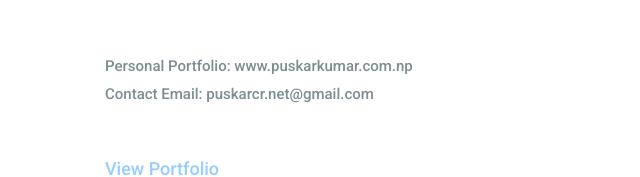
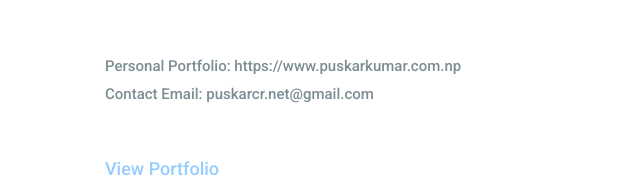
Before and after one commit to Puskar-GitHub/BuggyTech, a plain HTML site: page index.html in a window 1280 px wide. Shown: the part 3004-3181 px from the top of the page, 640-1280 px from the left. Drawn offline with nearby package versions, Linux system fonts and the light colour scheme.

Commit message:
Update index.html

```diff
--- a/index.html
+++ b/index.html
@@ -283,10 +283,10 @@
                             <h6>Say hello!</h6>
                             <h2>Get in touch, send us an e-mail or call us</h2>
                         </div>
-                        <p>Personal Portfolio: www.puskarkumar.com.np
+                        <p>Personal Portfolio: https://www.puskarkumar.com.np
                         </p>
                         <p>Contact Email: puskarcr.net@gmail.com</p>
-                        <a href="www.puskarkumar.com.np">
+                        <a href="https://www.puskarkumar.com.np">
                             <h5>View Portfolio</h5>
                         </a>
                         <a href="https://wa.me/+9779844187887?text=">
```
